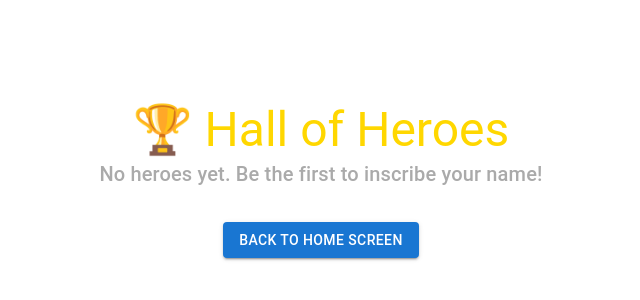
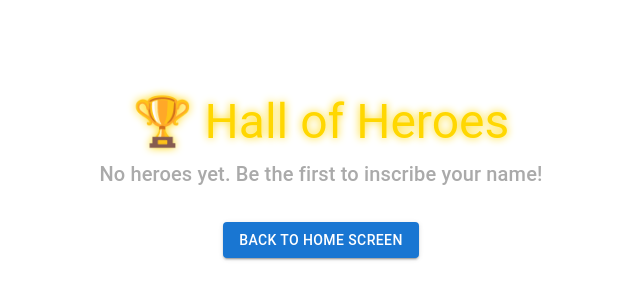
Before and after one commit to gabi-elmaliah/hiway-color-quest, a React (Vite) app: page /hall-of-heroes in a window 1280 px wide. Shown: the part 220-520 px from the top of the page, without its empty margins (319-959 px from the left). Built offline with nearby package versions, Linux system fonts and the light colour scheme.

Commit message:
added animation to hallofheroes screen

```diff
--- a/src/components/HallOfHeroes.tsx
+++ b/src/components/HallOfHeroes.tsx
@@ -25,7 +25,7 @@ const HallOfHeroes = () => {
 
   return (
     <Container maxWidth="md"  className="hall-container">
-      <Typography variant="h3" align="center" className="hall-title">
+      <Typography variant="h3" align="center" className="hall-title trophy-emoji">
         🏆 Hall of Heroes
       </Typography>
 
--- a/src/styles/HallOfHeroes.css
+++ b/src/styles/HallOfHeroes.css
@@ -6,16 +6,23 @@
     animation: fadeInUp 0.4s ease forwards;
   }
 
-  @keyframes fadeInUp {
-    from {
-      opacity: 0;
-      transform: translateY(10px);
-    }
-    to {
-      opacity: 1;
+.trophy-emoji {
+    display: inline-block;
+    animation: bounce 1.2s ease-in-out infinite;
+    text-shadow: 0 0 8px gold;
+  }
+
+  /* Reuse or define a simple bounce */
+@keyframes bounce {
+    0%, 100% {
       transform: translateY(0);
     }
+    50% {
+      transform: translateY(-8px);
+    }
   }
+
+
 .hero-card-wrapper {
     width: 100%;
     max-width: 500px;
@@ -55,3 +62,14 @@
   .hero-stat {
     margin-bottom: 0.4rem;
   }
+
+  @keyframes fadeInUp {
+    from {
+      opacity: 0;
+      transform: translateY(10px);
+    }
+    to {
+      opacity: 1;
+      transform: translateY(0);
+    }
+  }
```
